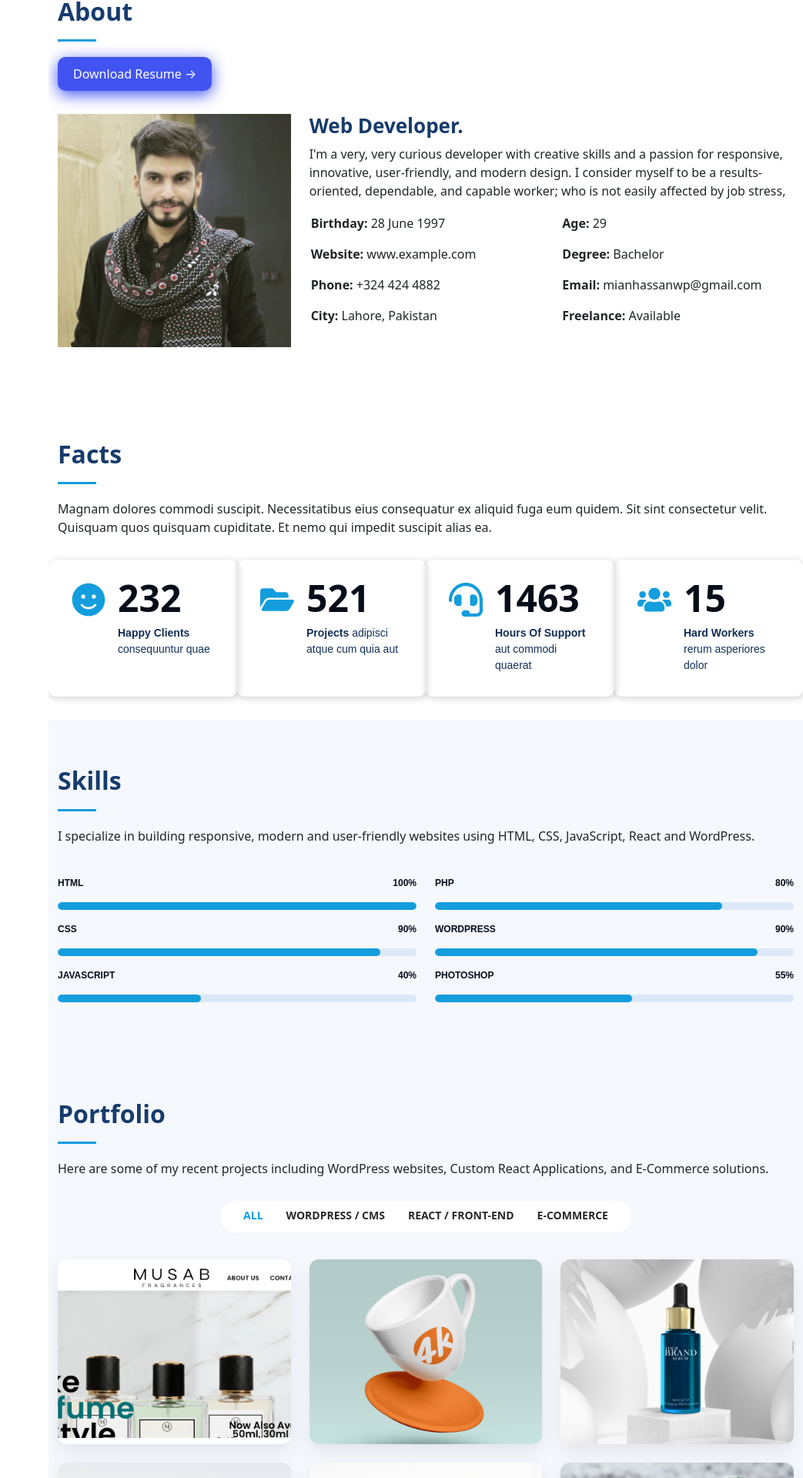
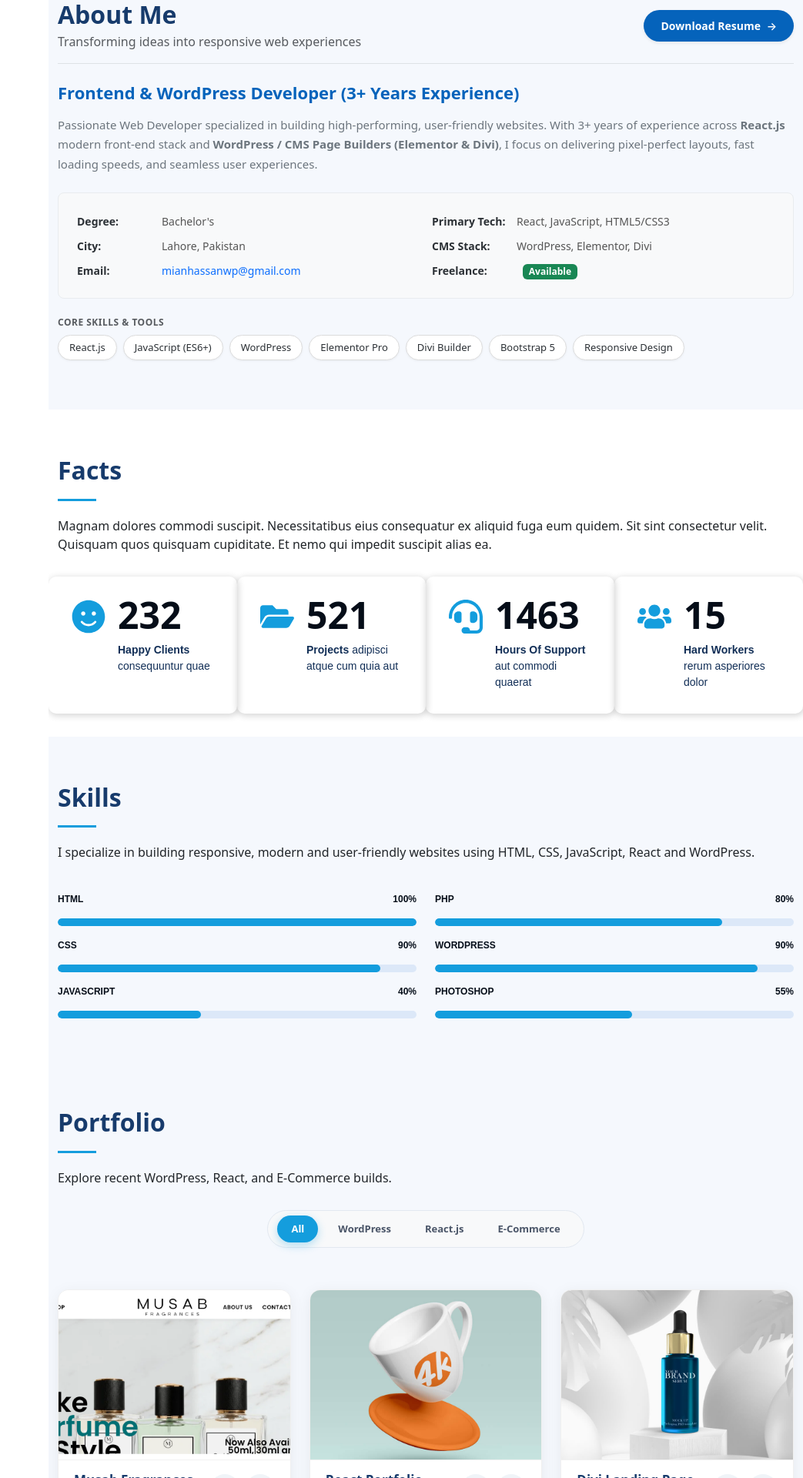
Before and after one commit to mianhassanasad/my-portfolio, a React app: page / in a window 1280 px wide. Shown: the part 864-2784 px from the top of the page at 77% size, without its empty margins (237-1280 px from the left). Built offline with nearby package versions, Linux system fonts and the light colour scheme; the HTML template or start-up script is replaced by a standard one.

Commit message:
Refactor About layout and optimize Portfolio UI for mobile responsiveness

```diff
--- a/src/components/About.css
+++ b/src/components/About.css
@@ -1,72 +1,81 @@
-.cv .btn{
-  color: white;
-  background-color: #4154f1;
-  box-shadow: 0px 5px 20px #4154f1;
-  padding-left: 20px;
-  padding-right: 20px;
-  padding-top: 10px;
-  padding-bottom: 10px;
-  border-radius: 10px;
-  border: none;
-  text-decoration: none;
-  font-size: 1rem;
-}
-.about .content h3 {
-  font-weight: 700;
-  font-size: 26px;
-  color: #173b6c;
+.about {
+  padding: 40px 0;
 }
 
-.about .content ul {
-  list-style: none;
-  padding: 0;
+.section-heading {
+  color: #173b6c;
+  font-weight: 700;
+  font-size: 32px;
 }
 
-.about .content ul li {
-  padding-bottom: 10px;
+/* Download Button */
+.btn-download {
+  color: #ffffff !important;
+  background-color: #0563bb !important;
+  padding: 10px 22px;
+  border-radius: 50px;
+  font-weight: 600;
+  font-size: 14px;
+  transition: all 0.3s ease;
+  border: none;
 }
 
-.about .content ul i {
-  font-size: 20px;
-  padding-right: 2px;
-  color: #149ddd;
+.btn-download:hover {
+  background-color: #0675ed !important;
+  transform: translateY(-2px);
 }
 
-.about .content p:last-child {
-  margin-bottom: 0;
+/* Role Title & Description */
+.role-title {
+  color: #0563bb;
+  font-weight: 700;
+  font-size: 22px;
 }
 
-
-#text {
-  max-height: 70px;
-  overflow: hidden;
+.about-text {
+  font-size: 15px;
+  line-height: 1.7;
 }
 
-#text.show {
-  max-height: none;
+/* Info Card */
+.info-card {
+  background-color: #f8f9fa;
+  border: 1px solid #e9ecef;
 }
 
-.read-more {
-  margin-left: 580px;
-  margin-bottom: 30px;
-
+.info-label {
+  font-weight: 600;
+  color: #2b3035;
+  width: 110px;
+  display: inline-block;
+  font-size: 14px;
 }
 
-.btn-1{
-  color: #4154f1;
-  background-color: white;
-  border: none;
-  text-decoration: none;
-  font-size: 1rem;
-
-}
-.btn-1:hover {
-  color: #173b6c;
-  font-weight: bolder;
+.info-val {
+  color: #555;
+  font-size: 14px;
 }
 
-.btn-1:hover span {
-  margin-left: 15px;
-  transition: all .2s;
+/* Badges Styling */
+.fs-7 {
+  font-size: 12px;
+  letter-spacing: 0.5px;
+}
 
+.tech-badge {
+  background-color: #ffffff;
+  color: #2b3035;
+  border: 1px solid #dcdcdc;
+  padding: 6px 14px;
+  border-radius: 20px;
+  font-size: 13px;
+  font-weight: 500;
+  box-shadow: 0 1px 3px rgba(0, 0, 0, 0.05);
+  transition: all 0.2s ease;
 }
+
+.tech-badge:hover {
+  border-color: #0563bb;
+  color: #0563bb;
+  background-color: #f0f7ff;
+}
--- a/src/components/About.jsx
+++ b/src/components/About.jsx
@@ -1,83 +1,91 @@
-import profileImg from "../assets/profile.jpg";
 import "./About.css";
+
 function About() {
   return (
-    <section id="about" className="about">
-      <div className="container">
-
-        <div className="section-title cv">
-          <h2>About</h2>
-
-
-          <a id="download-btn" className="btn" href="/resume/Mian-Hassan.pdf" download="Your_CV.pdf">
-            Download Resume <span>&rarr;</span>
+    <section id="about" className="about section-bg">
+      <div className="container py-4">
+        {/* Header Row */}
+        <div className="d-flex justify-content-between align-items-center flex-wrap mb-4 pb-3 border-bottom">
+          <div>
+            <h2 className="section-heading mb-1">About Me</h2>
+            <p className="text-muted mb-0 fs-6">
+              Transforming ideas into responsive web experiences
+            </p>
+          </div>
+          <a
+            id="download-btn"
+            className="btn btn-download shadow-sm"
+            href="/resume/Mian-Hassan.pdf"
+            download="Mian_Hassan_Resume.pdf"
+          >
+            Download Resume <span className="ms-1">&rarr;</span>
           </a>
-          {/* <p>I am Web Developer. I have several years of experience in Web Development.</p>  */}
         </div>
 
-        <div className="row">
-          <div className="col-lg-4" data-aos="fade-right">
-            <img src={profileImg} alt="Profile" className="img-fluid "/>
-          </div>
-          <div className="col-lg-8 pt-4 pt-lg-0 content" data-aos="fade-left">
-            <h3>Web Developer.</h3>
-            <p id="text">
-              I'm a very, very curious developer with creative skills and a passion for responsive, innovative,
-              user-friendly, and modern design. I consider myself to be a results-oriented, dependable, and capable
-              worker; who is not easily affected by job stress, and will be a strong asset to your department and
-              organization in a variety of duties. I am certainly receptive to any company training and I am a fast
-              learner in any on the job training situation, if required.
-              <br />
-              Skilled in HTML5, CSS3, JavaScript, WordPress, building websites, pages, and portals from a scratch
-              throughout all phases of development using different approaches, libraries, and frameworks (jQuery,
-              Bootstrap, npm).
-              <br />
-              ✔️ My goal is to improve my knowledge of learning new things and stronger basics. I am inspired by all
-              possibilities of front-end technologies and interested to explore end learn further.
-            </p>
+        {/* Main Content Area */}
+        <div className="about-content">
+          <h3 className="role-title mb-3">
+            Frontend & WordPress Developer (3+ Years Experience)
+          </h3>
 
-            {/* <button id="btn" className="read-more btn-1" onClick={showMore}>
-              Read More <span>&rarr;</span>
-            </button>
-            <br />
-            <script>
-              function showMore() {
-                var textDiv = document.getElementById("text");
-                var button = document.getElementById("read-more-btn");
+          <p className="about-text text-secondary mb-4">
+            Passionate Web Developer specialized in building high-performing, user-friendly websites.
+            With 3+ years of experience across <strong>React.js</strong> modern front-end stack and
+            <strong> WordPress / CMS Page Builders (Elementor & Divi)</strong>, I focus on delivering
+            pixel-perfect layouts, fast loading speeds, and seamless user experiences.
+          </p>
 
+          {/* Key Details Card */}
+          <div className="info-card p-4 rounded-3 mb-4">
+            <div className="row g-3">
+              <div className="col-md-6">
+                <div className="info-item mb-2">
+                  <span className="info-label">Degree:</span>
+                  <span className="info-val">Bachelor's</span>
+                </div>
+                <div className="info-item mb-2">
+                  <span className="info-label">City:</span>
+                  <span className="info-val">Lahore, Pakistan</span>
+                </div>
+                <div className="info-item">
+                  <span className="info-label">Email:</span>
+                  <a href="mailto:mianhassanwp@gmail.com" className="info-val text-primary text-decoration-none">
+                    mianhassanwp@gmail.com
+                  </a>
+                </div>
+              </div>
 
-                if (textDiv.classList.contains("show")) {
-                  textDiv.classList.remove("show");
-                  button.textContent = "Read More";
-                } else {
-                  textDiv.classList.add("show");
-                  button.textContent = "Read Less";
-                }
-              }
-            </script> */}
-
-            <div class="row">
-              <div class="col-lg-6">
-                <ul>
-                  <li><i className="icofont-rounded-right"></i> <strong>Birthday:</strong> 28 June 1997</li>
-                  <li><i className="icofont-rounded-right"></i> <strong>Website:</strong> www.example.com</li>
-                  <li><i className="icofont-rounded-right"></i> <strong>Phone:</strong> +324 424 4882</li>
-                  <li><i className="icofont-rounded-right"></i> <strong>City:</strong> Lahore, Pakistan</li>
-                </ul>
-              </div>
-              <div className="col-lg-6">
-                <ul>
-                  <li><i className="icofont-rounded-right"></i> <strong>Age:</strong> 29</li>
-                  <li><i className="icofont-rounded-right"></i> <strong>Degree:</strong> Bachelor</li>
-                  <li><i className="icofont-rounded-right"></i> <strong>Email:</strong> mianhassanwp@gmail.com</li>
-                  <li><i className="icofont-rounded-right"></i> <strong>Freelance:</strong> Available</li>
-                </ul>
+              <div className="col-md-6">
+                <div className="info-item mb-2">
+                  <span className="info-label">Primary Tech:</span>
+                  <span className="info-val">React, JavaScript, HTML5/CSS3</span>
+                </div>
+                <div className="info-item mb-2">
+                  <span className="info-label">CMS Stack:</span>
+                  <span className="info-val">WordPress, Elementor, Divi</span>
+                </div>
+                <div className="info-item">
+                  <span className="info-label">Freelance:</span>
+                  <span className="badge bg-success ms-2">Available</span>
+                </div>
               </div>
             </div>
+          </div>
 
+          {/* Badges */}
+          <div className="tech-badges-wrapper">
+            <h6 className="text-uppercase text-muted fw-bold mb-2 fs-7">Core Skills & Tools</h6>
+            <div className="d-flex flex-wrap gap-2">
+              <span className="tech-badge">React.js</span>
+              <span className="tech-badge">JavaScript (ES6+)</span>
+              <span className="tech-badge">WordPress</span>
+              <span className="tech-badge">Elementor Pro</span>
+              <span className="tech-badge">Divi Builder</span>
+              <span className="tech-badge">Bootstrap 5</span>
+              <span className="tech-badge">Responsive Design</span>
+            </div>
           </div>
         </div>
-
       </div>
     </section>
   );
--- a/src/components/Portfolio.css
+++ b/src/components/Portfolio.css
@@ -1,240 +1,187 @@
-.portfolio .portfolio-item {
-  margin-bottom: 30px;
-
+/* ========================================
+   Portfolio Section Core
+======================================== */
+.portfolio {
+  padding: 50px 0;
 }
 
+/* Category Filter Bar */
 .portfolio #portfolio-flters {
-  padding: 0;
-  margin: 0 auto 35px auto;
+  padding: 6px 12px;
+  margin: 0 auto 30px auto;
   list-style: none;
   text-align: center;
-  background: #fff;
+  background: #f8f9fa;
+  border: 1px solid #e2e8f0;
   border-radius: 50px;
-  padding: 2px 15px;
+  display: inline-flex;
+  gap: 8px;
+  max-width: 100%;
 }
 
 .portfolio #portfolio-flters li {
   cursor: pointer;
-  display: inline-block;
-  padding: 10px 15px 8px 15px;
-  font-size: 14px;
+  padding: 8px 18px;
+  font-size: 13px;
   font-weight: 600;
-  line-height: 1;
-  text-transform: uppercase;
-  color: #272829;
-  margin-bottom: 5px;
-  transition: all 0.3s ease-in-out;
+  color: #4a5568;
+  border-radius: 30px;
+  transition: all 0.25s ease;
+  white-space: nowrap;
+  user-select: none;
 }
 
-.portfolio #portfolio-flters li:hover, .portfolio #portfolio-flters li.filter-active {
+.portfolio #portfolio-flters li:hover {
   color: #149ddd;
 }
 
-.portfolio #portfolio-flters li:last-child {
-  margin-right: 0;
+.portfolio #portfolio-flters li.filter-active {
+  background: #149ddd;
+  color: #ffffff !important;
+  box-shadow: 0 4px 12px rgba(20, 157, 221, 0.3);
 }
 
+/* ========================================
+   Modern Portfolio Cards
+======================================== */
 .portfolio .portfolio-wrap {
-  transition: 0.3s;
+  background: #ffffff;
+  border-radius: 14px;
+  overflow: hidden;
+  box-shadow: 0 4px 20px rgba(0, 0, 0, 0.06);
+  border: 1px solid #f0f0f0;
+  transition: transform 0.3s ease, box-shadow 0.3s ease;
   position: relative;
-  overflow: hidden;
-  z-index: 1;
-}
-
-.portfolio .portfolio-wrap::before {
-  content: "";
-  background: rgba(255, 255, 255, 0.5);
-  position: absolute;
-  left: 0;
-  right: 0;
-  top: 0;
-  bottom: 0;
-  transition: all ease-in-out 0.3s;
-  z-index: 2;
-  opacity: 0;
-}
-
-.portfolio .portfolio-wrap .portfolio-links {
-  opacity: 1;
-  left: 0;
-  right: 0;
-  bottom: -60px;
-  z-index: 3;
-  position: absolute;
-  transition: all ease-in-out 0.3s;
   display: flex;
-  justify-content: center;
-}
-
-.portfolio .portfolio-wrap .portfolio-links a {
-  color: #fff;
-  font-size: 28px;
-  text-align: center;
-  background: rgba(20, 157, 221, 0.75);
-  transition: 0.3s;
-  width: 50%;
-}
-
-.portfolio .portfolio-wrap .portfolio-links a:hover {
-  background: rgba(20, 157, 221, 0.95);
-}
-
-.portfolio .portfolio-wrap .portfolio-links a + a {
-  border-left: 1px solid #37b3ed;
-}
-
-.portfolio .portfolio-wrap:hover::before {
-  top: 0;
-  left: 0;
-  right: 0;
-  bottom: 0;
-  opacity: 1;
-}
-
-.portfolio .portfolio-wrap:hover .portfolio-links {
-  opacity: 1;
-  bottom: 0;
-}
-/* ========================================
-   Portfolio Card Upgrade
-======================================== */
-
-.portfolio .portfolio-wrap {
-  background: #fff;
-  border-radius: 12px;
-  overflow: hidden;
-  box-shadow: 0 10px 25px rgba(0,0,0,.08);
-  transition: .35s;
+  flex-direction: column;
 }
 
 .portfolio .portfolio-wrap:hover {
-  transform: translateY(-8px);
-  box-shadow: 0 20px 40px rgba(0,0,0,.15);
+  transform: translateY(-6px);
+  box-shadow: 0 12px 30px rgba(0, 0, 0, 0.12);
+}
+
+.portfolio-img-box {
+  position: relative;
+  overflow: hidden;
+  height: 220px;
 }
 
 .portfolio .portfolio-wrap img {
   width: 100%;
-  height: 240px;
+  height: 100%;
   object-fit: cover;
-  transition: .4s;
+  transition: transform 0.4s ease;
 }
 
 .portfolio .portfolio-wrap:hover img {
-  transform: scale(1.08);
+  transform: scale(1.06);
 }
 
-/* Overlay */
-
-.portfolio-info {
-  position: absolute;
-  left: 20px;
-  bottom: 70px;
-  z-index: 5;
-  color: #fff;
-  opacity: 0;
-  transition: .35s;
+/* Card Bottom Info Panel */
+.portfolio-card-body {
+  padding: 16px 20px;
+  display: flex;
+  align-items: center;
+  justify-content: space-between;
+  background: #ffffff;
+  border-top: 1px solid #f2f2f2;
 }
 
-.portfolio-info h4 {
+.portfolio-card-info h4 {
   margin: 0;
-  font-size: 24px;
+  font-size: 17px;
   font-weight: 700;
+  color: #173b6c;
 }
 
-.portfolio-info p {
-  margin: 5px 0 0;
-  font-size: 14px;
+.portfolio-card-info p {
+  margin: 3px 0 0;
+  font-size: 12px;
+  color: #6c757d;
+  font-weight: 500;
   text-transform: uppercase;
-  letter-spacing: 1px;
 }
 
-.portfolio .portfolio-wrap:hover .portfolio-info {
-  opacity: 1;
+/* Action Buttons */
+.portfolio-actions {
+  display: flex;
+  gap: 8px;
 }
 
-.portfolio .portfolio-wrap::before {
-  background: rgba(0,0,0,.55);
-}
-
-/* Links */
-
-.portfolio .portfolio-links {
-  height: 60px;
-}
-
-.portfolio .portfolio-links a {
+.action-btn {
+  width: 38px;
+  height: 38px;
+  border-radius: 50%;
+  background: #f0f4f8;
+  color: #149ddd;
   display: flex;
   align-items: center;
   justify-content: center;
+  text-decoration: none;
+  border: none;
+  font-size: 15px;
+  cursor: pointer;
+  transition: all 0.2s ease;
 }
 
-/* Responsive */
-
-@media (max-width:768px){
-
-.portfolio .portfolio-wrap img{
-height:220px;
+.action-btn:hover {
+  background: #149ddd;
+  color: #ffffff;
+  transform: scale(1.05);
 }
 
-}
-.preview-btn{
+/* ========================================
+   Mobile Optimization
+======================================== */
+@media (max-width: 768px) {
+  /* Scrollable filters bar for mobile */
+  .filter-container {
+    overflow-x: auto;
+    padding-bottom: 10px;
+    margin-bottom: 15px;
+    -webkit-overflow-scrolling: touch;
+  }
 
-width:50%;
-border:none;
-background:rgba(20,157,221,.8);
-color:#fff;
-font-size:28px;
-cursor:pointer;
-transition:.3s;
+  .filter-container::-webkit-scrollbar {
+    display: none;
+  }
 
-display:flex;
-justify-content:center;
-align-items:center;
+  .portfolio #portfolio-flters {
+    display: inline-flex;
+    margin: 0;
+    width: max-content;
+  }
 
+  .portfolio #portfolio-flters li {
+    padding: 7px 14px;
+    font-size: 12px;
+  }
+
+  .portfolio-img-box {
+    height: 190px;
+  }
 }
 
-.preview-btn:hover{
-
-background:#149ddd;
-
+/* Lightbox Modal */
+.lightbox {
+  position: fixed;
+  top: 0;
+  left: 0;
+  width: 100%;
+  height: 100%;
+  background: rgba(0, 0, 0, 0.88);
+  display: flex;
+  justify-content: center;
+  align-items: center;
+  z-index: 99999;
+  padding: 20px;
+  cursor: pointer;
 }
 
-/* Lightbox */
-
-.lightbox{
-
-position:fixed;
-
-top:0;
-left:0;
-
-width:100%;
-height:100%;
-
-background:rgba(0,0,0,.9);
-
-display:flex;
-
-justify-content:center;
-
-align-items:center;
-
-z-index:99999;
-
-padding:40px;
-
-cursor:pointer;
-
+.lightbox-image {
+  max-width: 95%;
+  max-height: 85%;
+  border-radius: 12px;
+  box-shadow: 0 0 30px rgba(255, 255, 255, 0.1);
 }
-
-.lightbox-image{
-
-max-width:90%;
-
-max-height:90%;
-
-border-radius:15px;
-
-box-shadow:0 0 40px rgba(255,255,255,.15);
-
-}
--- a/src/components/Portfolio.jsx
+++ b/src/components/Portfolio.jsx
@@ -1,14 +1,13 @@
 import "./Portfolio.css";
 import { useState } from "react";
 import { Link } from "react-router-dom";
-import { FaPlus, FaLink } from "react-icons/fa";
+import { FaSearchPlus, FaExternalLinkAlt } from "react-icons/fa";
 import projectData from "../data/projectData";
 
 function Portfolio() {
   const [filter, setFilter] = useState("all");
   const [selectedImage, setSelectedImage] = useState(null);
 
-  // Extract unique categories dynamically from projectData
   const categories = [
     "all",
     ...new Set(projectData.map((item) => item.category)),
@@ -19,15 +18,14 @@ function Portfolio() {
       ? projectData
       : projectData.filter((item) => item.category === filter);
 
-  // Formatting labels for filter buttons
   const formatCategoryName = (category) => {
     switch (category) {
       case "all":
         return "All";
       case "wordpress":
-        return "WordPress / CMS";
+        return "WordPress";
       case "react":
-        return "React / Front-End";
+        return "React.js";
       case "ecommerce":
         return "E-Commerce";
       default:
@@ -38,18 +36,13 @@ function Portfolio() {
   return (
     <section id="portfolio" className="portfolio section-bg">
       <div className="container">
-        {/* Section Title */}
         <div className="section-title">
           <h2>Portfolio</h2>
-          <p>
-            Here are some of my recent projects including WordPress websites,
-            Custom React Applications, and E-Commerce solutions.
-          </p>
+          <p>Explore recent WordPress, React, and E-Commerce builds.</p>
         </div>
 
-        {/* Filter Buttons */}
-        <div className="row">
-          <div className="col-lg-12 d-flex justify-content-center">
+        {/* Filter Bar with Mobile Scroll Wrapper */}
+        <div className="filter-container text-center mb-4">
           <ul id="portfolio-flters">
             {categories.map((cat) => (
               <li
@@ -62,44 +55,43 @@ function Portfolio() {
             ))}
           </ul>
         </div>
-        </div>
 
-        {/* Portfolio Grid */}
-        <div className="row">
+        {/* Portfolio Cards Grid */}
+        <div className="row g-4">
           {filteredItems.map((project) => (
-            <div
-              className="col-lg-4 col-md-6 portfolio-item mb-4"
-              key={project.id}
-            >
+            <div className="col-lg-4 col-md-6" key={project.id}>
               <div className="portfolio-wrap">
+                <div className="portfolio-img-box">
                   <img
                     src={project.image}
                     alt={project.title}
                     className="img-fluid"
                   />
+                </div>
 
-                <div className="portfolio-info">
+                <div className="portfolio-card-body">
+                  <div className="portfolio-card-info">
                     <h4>{project.title}</h4>
                     <p>{formatCategoryName(project.category)}</p>
                   </div>
 
-                <div className="portfolio-links">
-                  {/* Image Preview */}
+                  <div className="portfolio-actions">
                     <button
-                    className="preview-btn"
+                      className="action-btn"
                       onClick={() => setSelectedImage(project.image)}
                       aria-label="Preview Image"
                     >
-                    <FaPlus />
+                      <FaSearchPlus />
                     </button>
 
-                  {/* Project Details */}
                     <Link
                       to={`/project/${project.slug}`}
-                    title="Project Details"
+                      className="action-btn"
+                      aria-label="Project Details"
                     >
-                    <FaLink />
+                      <FaExternalLinkAlt />
                     </Link>
+                  </div>
                 </div>
               </div>
             </div>
```
Lines whose indentation alone changed are shown as unchanged.
